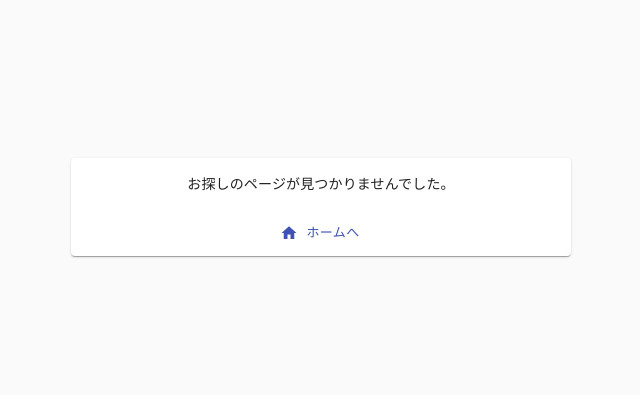
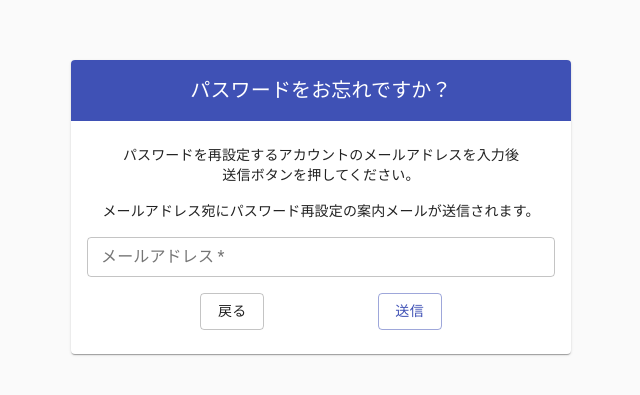
Before and after one commit to nemuvski/welcome-auth, a React (Create React App) app: page /forgot-password in a window 1280 px wide. Shown: the part 193-588 px from the top of the page, without its empty margins (319-959 px from the left). Built offline with nearby package versions, Linux system fonts and the light colour scheme; no server answers.

Commit message:
パスワード再設定の案内メールを送信する画面を用意

```diff
--- a/src/components/App.tsx
+++ b/src/components/App.tsx
@@ -11,6 +11,7 @@ import CancelPage from '../pages/CancelPage';
 import NotFoundPage from '../pages/NotFoundPage';
 import { auth } from '../libs/Firebase';
 import { SnackbarProvider } from '../contexts/SnackbarContext';
+import ForgotPasswordPage from '../pages/ForgotPasswordPage';
 
 const App: React.FC = () => {
   const [user, initializing] = useAuthState(auth);
@@ -31,6 +32,13 @@ const App: React.FC = () => {
 
                 {/* 新規登録 */}
                 <Route exact path='/sign-up' render={() => (user ? <Redirect to='/' /> : <SignUpPage />)} />
+
+                {/* パスワード再設定 */}
+                <Route
+                  exact
+                  path='/forgot-password'
+                  render={() => (user ? <Redirect to='/' /> : <ForgotPasswordPage />)}
+                />
 
                 {/* メールアドレス変更 */}
                 <Route
--- a/src/libs/Authenticaton.ts
+++ b/src/libs/Authenticaton.ts
@@ -109,3 +109,16 @@ export const sendEmailVerification = async (user: firebase.User) => {
     throw new FirebaseAuthError(error);
   }
 };
+
+/**
+ * パスワード再設定の案内メールを送信する
+ *
+ * @param email メールアドレス
+ */
+export const sendPasswordResetEmail = async (email: string) => {
+  try {
+    await auth.sendPasswordResetEmail(email);
+  } catch (error) {
+    throw new FirebaseAuthError(error);
+  }
+};
--- /dev/null
+++ b/src/pages/ForgotPasswordPage.tsx
@@ -0,0 +1,99 @@
+import React, { useContext, useState } from 'react';
+import { Box, Button, CardContent, TextField } from '@material-ui/core';
+import { Controller, useForm } from 'react-hook-form';
+import { Link } from 'react-router-dom';
+import Header from '../components/Header';
+import ErrorMessage from '../components/ErrorMessage';
+import { sendPasswordResetEmail } from '../libs/Authenticaton';
+import { SnackbarContext } from '../contexts/SnackbarContext';
+
+type FormFields = {
+  email: string;
+};
+
+const ForgotPasswordPage: React.FC = () => {
+  const { setSnackbarMessage } = useContext(SnackbarContext);
+  const [errorMessage, setErrorMessage] = useState<string | undefined>();
+
+  const {
+    handleSubmit,
+    control,
+    formState: { errors, isSubmitting },
+  } = useForm({
+    mode: 'onChange',
+    reValidateMode: 'onChange',
+    defaultValues: {
+      email: '',
+    } as FormFields,
+  });
+
+  const submit = async (formFields: FormFields) => {
+    const { email } = formFields;
+    if (!email) {
+      setErrorMessage('メールアドレスを入力してください。');
+      return;
+    }
+
+    try {
+      await sendPasswordResetEmail(email);
+      setSnackbarMessage('パスワード再設定の案内メールが送信されました。');
+    } catch (error) {
+      setErrorMessage(error.message);
+    }
+  };
+
+  return (
+    <>
+      <Header title='パスワードをお忘れですか？' />
+
+      <CardContent>
+        {errorMessage && <ErrorMessage>{errorMessage}</ErrorMessage>}
+
+        <Box textAlign='center' marginBottom='16px'>
+          パスワードを再設定するアカウントのメールアドレスを入力後
+          <br />
+          送信ボタンを押してください。
+        </Box>
+        <Box textAlign='center' marginBottom='16px'>
+          メールアドレス宛にパスワード再設定の案内メールが送信されます。
+        </Box>
+
+        <form onSubmit={handleSubmit(submit)}>
+          <Controller
+            control={control}
+            name='email'
+            rules={{ required: true }}
+            render={({ field: { onChange, value } }) => (
+              <TextField
+                variant='outlined'
+                label='メールアドレス'
+                type='email'
+                size='small'
+                value={value}
+                onChange={onChange}
+                fullWidth
+                required
+              />
+            )}
+          />
+          <Box width='100%' display='flex' alignItems='center' justifyContent='space-evenly' marginTop='16px'>
+            <Button variant='outlined' size='medium' component={Link} to='/' disabled={isSubmitting}>
+              戻る
+            </Button>
+            <Button
+              disabled={Boolean(errors.email) || isSubmitting}
+              type='submit'
+              variant='outlined'
+              size='medium'
+              color='primary'
+            >
+              送信
+            </Button>
+          </Box>
+        </form>
+      </CardContent>
+    </>
+  );
+};
+
+export default ForgotPasswordPage;
--- a/src/pages/FrontPage.tsx
+++ b/src/pages/FrontPage.tsx
@@ -27,6 +27,9 @@ const FrontPage: React.FC = () => {
               <Typography color='textSecondary' align='center' component='p' variant='body2'>
                 アカウントはお持ちですか？ <Link to='/sign-up'>新規登録はこちら</Link>
               </Typography>
+              <Typography color='textSecondary' align='center' component='p' variant='body2'>
+                パスワードをお忘れですか？ <Link to='/forgot-password'>パスワード再設定はこちら</Link>
+              </Typography>
             </Box>
           </CardActions>
         </>
```
